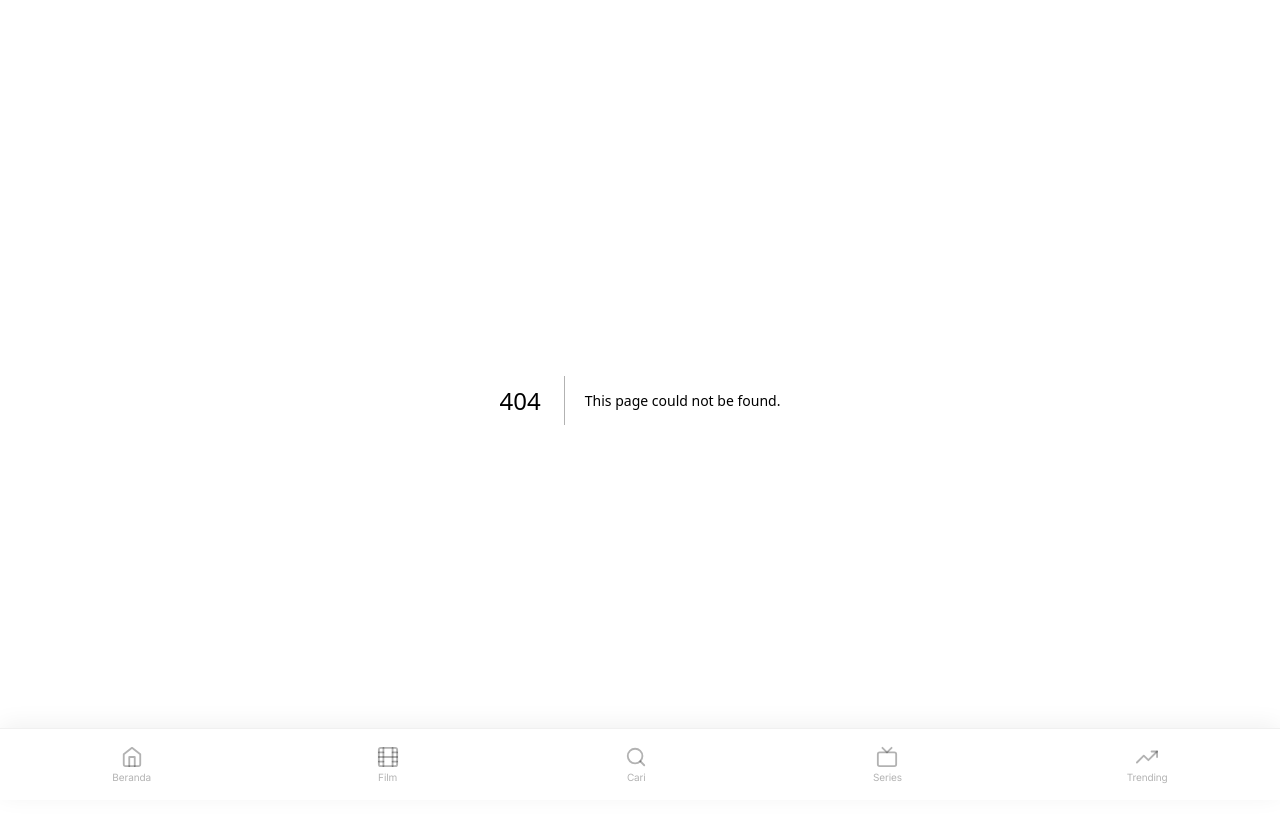
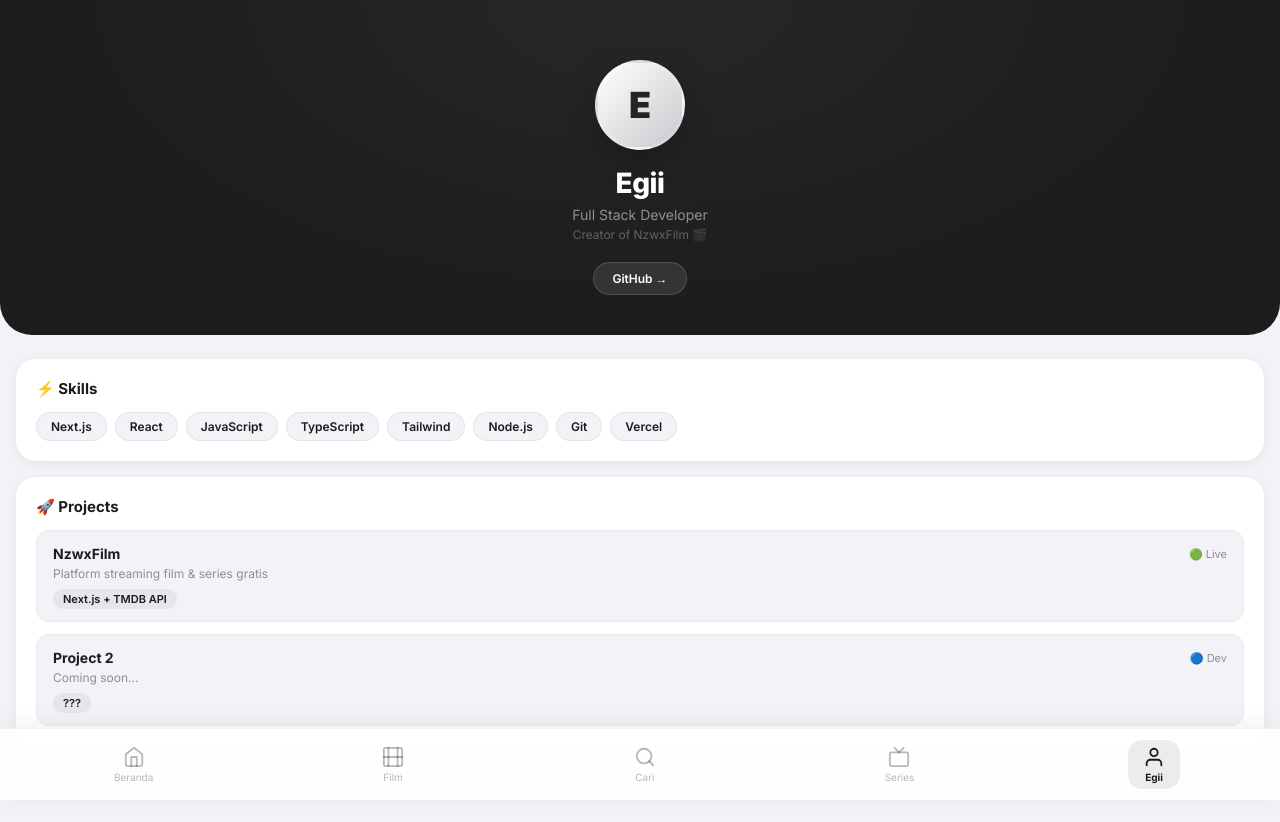
Before and after one commit to egialghazy18-rgb/nzwxfilm, a Next.js app: page /developer in a window 1280 px wide. Before the commit this address had no page. Shown: the top 822 px of the page. Built offline with nearby package versions, Linux system fonts and the light colour scheme.

Commit message:
feat: banner slider, developer page Egii, fix search

```diff
--- a/app/components/BottomNav.jsx
+++ b/app/components/BottomNav.jsx
@@ -6,38 +6,11 @@ export default function BottomNav() {
   const pathname = usePathname();
 
   const links = [
-    { href: '/', label: 'Beranda', icon: (
-      <svg width="22" height="22" viewBox="0 0 24 24" fill="none" stroke="currentColor" strokeWidth="2" strokeLinecap="round" strokeLinejoin="round">
-        <path d="M3 9l9-7 9 7v11a2 2 0 0 1-2 2H5a2 2 0 0 1-2-2z"/>
-        <polyline points="9 22 9 12 15 12 15 22"/>
-      </svg>
-    )},
-    { href: '/movies', label: 'Film', icon: (
-      <svg width="22" height="22" viewBox="0 0 24 24" fill="none" stroke="currentColor" strokeWidth="2" strokeLinecap="round" strokeLinejoin="round">
-        <rect x="2" y="2" width="20" height="20" rx="2.18" ry="2.18"/>
-        <line x1="7" y1="2" x2="7" y2="22"/><line x1="17" y1="2" x2="17" y2="22"/>
-        <line x1="2" y1="12" x2="22" y2="12"/><line x1="2" y1="7" x2="7" y2="7"/>
-        <line x1="2" y1="17" x2="7" y2="17"/><line x1="17" y1="17" x2="22" y2="17"/>
-        <line x1="17" y1="7" x2="22" y2="7"/>
-      </svg>
-    )},
-    { href: '/search', label: 'Cari', icon: (
-      <svg width="22" height="22" viewBox="0 0 24 24" fill="none" stroke="currentColor" strokeWidth="2" strokeLinecap="round" strokeLinejoin="round">
-        <circle cx="11" cy="11" r="8"/><line x1="21" y1="21" x2="16.65" y2="16.65"/>
-      </svg>
-    )},
-    { href: '/series', label: 'Series', icon: (
-      <svg width="22" height="22" viewBox="0 0 24 24" fill="none" stroke="currentColor" strokeWidth="2" strokeLinecap="round" strokeLinejoin="round">
-        <rect x="2" y="7" width="20" height="15" rx="2" ry="2"/>
-        <polyline points="17 2 12 7 7 2"/>
-      </svg>
-    )},
-    { href: '/trending', label: 'Trending', icon: (
-      <svg width="22" height="22" viewBox="0 0 24 24" fill="none" stroke="currentColor" strokeWidth="2" strokeLinecap="round" strokeLinejoin="round">
-        <polyline points="23 6 13.5 15.5 8.5 10.5 1 18"/>
-        <polyline points="17 6 23 6 23 12"/>
-      </svg>
-    )},
+    { href: '/', label: 'Beranda', icon: <svg width="22" height="22" viewBox="0 0 24 24" fill="none" stroke="currentColor" strokeWidth="2" strokeLinecap="round" strokeLinejoin="round"><path d="M3 9l9-7 9 7v11a2 2 0 0 1-2 2H5a2 2 0 0 1-2-2z"/><polyline points="9 22 9 12 15 12 15 22"/></svg> },
+    { href: '/movies', label: 'Film', icon: <svg width="22" height="22" viewBox="0 0 24 24" fill="none" stroke="currentColor" strokeWidth="2" strokeLinecap="round" strokeLinejoin="round"><rect x="2" y="2" width="20" height="20" rx="2"/><line x1="7" y1="2" x2="7" y2="22"/><line x1="17" y1="2" x2="17" y2="22"/><line x1="2" y1="12" x2="22" y2="12"/></svg> },
+    { href: '/search', label: 'Cari', icon: <svg width="22" height="22" viewBox="0 0 24 24" fill="none" stroke="currentColor" strokeWidth="2" strokeLinecap="round" strokeLinejoin="round"><circle cx="11" cy="11" r="8"/><line x1="21" y1="21" x2="16.65" y2="16.65"/></svg> },
+    { href: '/series', label: 'Series', icon: <svg width="22" height="22" viewBox="0 0 24 24" fill="none" stroke="currentColor" strokeWidth="2" strokeLinecap="round" strokeLinejoin="round"><rect x="2" y="7" width="20" height="15" rx="2"/><polyline points="17 2 12 7 7 2"/></svg> },
+    { href: '/developer', label: 'Egii', icon: <svg width="22" height="22" viewBox="0 0 24 24" fill="none" stroke="currentColor" strokeWidth="2" strokeLinecap="round" strokeLinejoin="round"><path d="M20 21v-2a4 4 0 0 0-4-4H8a4 4 0 0 0-4 4v2"/><circle cx="12" cy="7" r="4"/></svg> },
   ];
 
   return (
@@ -45,7 +18,7 @@ export default function BottomNav() {
       position: 'fixed', bottom: 0, left: 0, right: 0, zIndex: 999,
       height: 72,
       display: 'flex', alignItems: 'center', justifyContent: 'space-around',
-      background: 'rgba(255,255,255,0.85)',
+      background: 'rgba(255,255,255,0.9)',
       backdropFilter: 'blur(24px)',
       WebkitBackdropFilter: 'blur(24px)',
       borderTop: '1px solid rgba(0,0,0,0.06)',
@@ -58,14 +31,13 @@ export default function BottomNav() {
           <Link key={l.href} href={l.href} style={{
             display: 'flex', flexDirection: 'column',
             alignItems: 'center', gap: 3,
-            padding: '8px 16px', borderRadius: 14,
-            color: active ? '#000' : 'rgba(0,0,0,0.3)',
-            background: active ? 'rgba(0,0,0,0.06)' : 'transparent',
-            transition: 'all 0.2s',
-            minWidth: 56,
+            padding: '6px 14px', borderRadius: 14,
+            color: active ? '#1c1c1e' : 'rgba(0,0,0,0.28)',
+            background: active ? 'rgba(0,0,0,0.07)' : 'transparent',
+            transition: 'all 0.2s', minWidth: 52,
           }}>
             {l.icon}
-            <span style={{ fontSize: 10, fontWeight: active ? 600 : 400, letterSpacing: '-0.1px' }}>{l.label}</span>
+            <span style={{ fontSize: 10, fontWeight: active ? 700 : 400 }}>{l.label}</span>
           </Link>
         );
       })}
--- /dev/null
+++ b/app/developer/page.jsx
@@ -0,0 +1,100 @@
+export default function DeveloperPage() {
+  const skills = ['Next.js', 'React', 'JavaScript', 'TypeScript', 'Tailwind', 'Node.js', 'Git', 'Vercel'];
+  const projects = [
+    { name: 'NzwxFilm', desc: 'Platform streaming film & series gratis', tech: 'Next.js + TMDB API', status: '🟢 Live' },
+    { name: 'Project 2', desc: 'Coming soon...', tech: '???', status: '🔵 Dev' },
+  ];
+
+  return (
+    <main style={{ minHeight: '100vh', background: '#f2f2f7', paddingBottom: 100 }}>
+
+      {/* Header */}
+      <div style={{
+        background: '#1c1c1e',
+        padding: '60px 20px 40px',
+        textAlign: 'center',
+        borderRadius: '0 0 32px 32px',
+        position: 'relative', overflow: 'hidden',
+      }}>
+        <div style={{ position: 'absolute', inset: 0, background: 'radial-gradient(ellipse at 50% 0%, rgba(255,255,255,0.05) 0%, transparent 70%)' }} />
+
+        {/* Avatar */}
+        <div style={{
+          width: 90, height: 90,
+          borderRadius: '50%',
+          background: 'linear-gradient(135deg, #fff 0%, #c7c7cc 100%)',
+          display: 'flex', alignItems: 'center', justifyContent: 'center',
+          fontSize: 36, fontWeight: 900, color: '#1c1c1e',
+          margin: '0 auto 16px',
+          boxShadow: '0 8px 32px rgba(0,0,0,0.3)',
+          border: '3px solid rgba(255,255,255,0.15)',
+        }}>E</div>
+
+        <h1 style={{ fontSize: 28, fontWeight: 800, color: '#fff', letterSpacing: '-0.5px', marginBottom: 6 }}>Egii</h1>
+        <p style={{ fontSize: 14, color: 'rgba(255,255,255,0.5)', marginBottom: 4 }}>Full Stack Developer</p>
+        <p style={{ fontSize: 12, color: 'rgba(255,255,255,0.3)' }}>Creator of NzwxFilm 🎬</p>
+
+        <div style={{ display: 'flex', justifyContent: 'center', gap: 10, marginTop: 20 }}>
+          <a href="https://github.com/egialghazy18-rgb" target="_blank" style={{
+            padding: '8px 18px',
+            background: 'rgba(255,255,255,0.1)',
+            border: '1px solid rgba(255,255,255,0.15)',
+            borderRadius: 100, color: '#fff', fontSize: 12, fontWeight: 600,
+            backdropFilter: 'blur(12px)',
+          }}>GitHub →</a>
+        </div>
+      </div>
+
+      <div style={{ padding: '24px 16px' }}>
+
+        {/* Skills */}
+        <div style={{
+          background: '#fff', borderRadius: 20,
+          padding: '20px', marginBottom: 16,
+          boxShadow: '0 2px 12px rgba(0,0,0,0.06)',
+        }}>
+          <h2 style={{ fontSize: 15, fontWeight: 700, color: '#1c1c1e', marginBottom: 14 }}>⚡ Skills</h2>
+          <div style={{ display: 'flex', flexWrap: 'wrap', gap: 8 }}>
+            {skills.map(s => (
+              <span key={s} style={{
+                padding: '6px 14px',
+                background: '#f2f2f7',
+                borderRadius: 100, fontSize: 12, fontWeight: 600, color: '#1c1c1e',
+                border: '1px solid rgba(0,0,0,0.06)',
+              }}>{s}</span>
+            ))}
+          </div>
+        </div>
+
+        {/* Projects */}
+        <div style={{
+          background: '#fff', borderRadius: 20,
+          padding: '20px',
+          boxShadow: '0 2px 12px rgba(0,0,0,0.06)',
+        }}>
+          <h2 style={{ fontSize: 15, fontWeight: 700, color: '#1c1c1e', marginBottom: 14 }}>🚀 Projects</h2>
+          <div style={{ display: 'flex', flexDirection: 'column', gap: 12 }}>
+            {projects.map(p => (
+              <div key={p.name} style={{
+                padding: '14px 16px',
+                background: '#f2f2f7',
+                borderRadius: 14,
+                border: '1px solid rgba(0,0,0,0.04)',
+              }}>
+                <div style={{ display: 'flex', justifyContent: 'space-between', alignItems: 'center', marginBottom: 4 }}>
+                  <span style={{ fontSize: 14, fontWeight: 700, color: '#1c1c1e' }}>{p.name}</span>
+                  <span style={{ fontSize: 11, color: '#8e8e93' }}>{p.status}</span>
+                </div>
+                <p style={{ fontSize: 12, color: '#8e8e93', marginBottom: 6 }}>{p.desc}</p>
+                <span style={{
+                  fontSize: 11, fontWeight: 600, color: '#1c1c1e',
+                  background: '#e5e5ea', padding: '3px 10px', borderRadius: 100,
+                }}>{p.tech}</span>
+              </div>
+            ))}
+          </div>
+        </div>
+      </div>
+    </main>
+  );
+}
```
Also changed, not shown: app/components/BannerSlider.jsx (added, +87 -0 lines), app/page.jsx (+11 -39 lines), app/search/page.jsx (+54 -39 lines).
